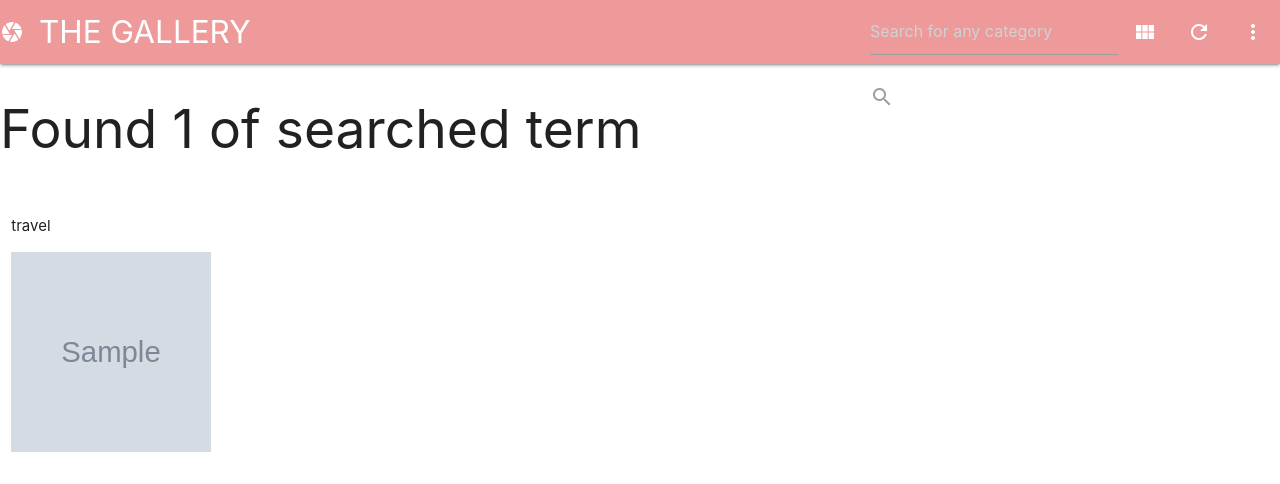
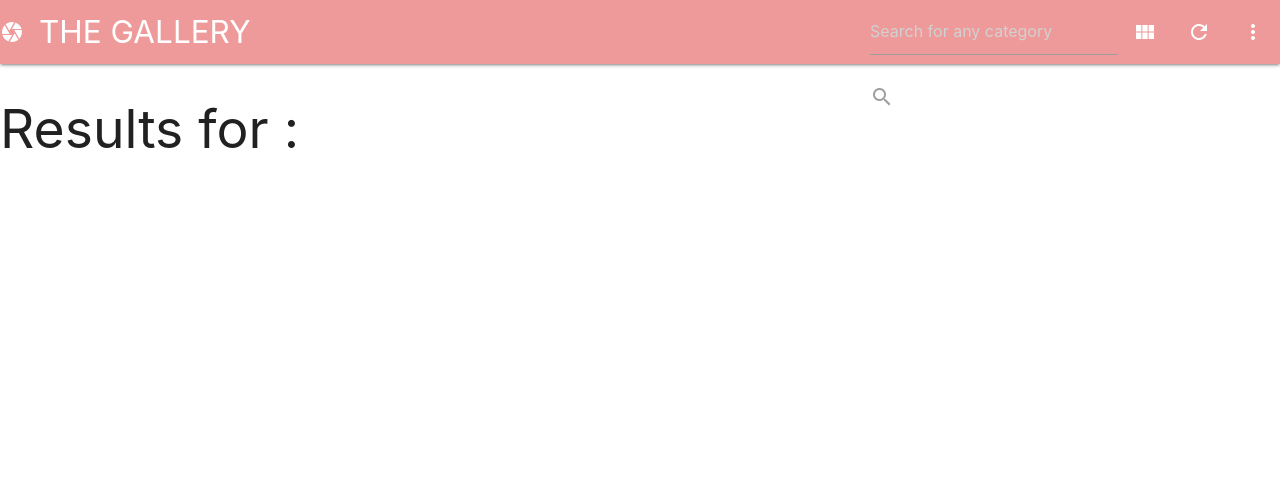
Before and after one commit to sokkyyy/sokkyyy-the-gallery, a Django app: template photos/templates/search.html in a window 1280 px wide. Shown: the top 484 px of the page. Run offline with Django 3.2, Linux system fonts and the light colour scheme; tables that the repository leaves empty hold one stand-in row (values such as "Sample post"); the template is opened without the code that fills it: values that come from a table or form of the project are taken from there, most other values are stand-ins (such as "Sample title", 1, 10 or a date in 2020); grey boxes marked "Sample" are stand-in pictures; parts of the project's set-up code (start-up, migrations or seed data) failed here and were passed over; some libraries are stand-ins or nearby versions.

Commit message:
Search feature added the app to allow users to search for different picture categories

```diff
--- a/photos/models.py
+++ b/photos/models.py
@@ -15,13 +15,20 @@ class Category(models.Model):
     IMAGE_CATEGORIES = (
         ('travel',"Travel"),
         ('food',"Food"),
-        ('places',"Places")
+        ('places',"Places"),
+        ('people','People'),
+        ('sports','Sports'),
     )
     category = models.CharField(max_length=20, choices=IMAGE_CATEGORIES)
 
     @classmethod
     def search_by_category(cls,category):
         category = cls.objects.filter(category =category)
+        return category
+
+    @classmethod
+    def find_category_id(cls,category):
+        category = cls.objects.filter(category=category)
         return category
 
     def __str__(self):
@@ -35,7 +42,7 @@ class Image(models.Model):
     location = models.ForeignKey(Location,on_delete=models.CASCADE, related_name='img_location')
 
     @classmethod
-    def search_images(cls,category):
+    def search_image(cls,category):
         images = cls.objects.filter(category = category)
         return images
 
--- a/photos/templates/navbar.html
+++ b/photos/templates/navbar.html
@@ -16,7 +16,7 @@
 
               <form role="search" action="{% url 'search' %}">
 
-                <input id="search" type="search" name="search" placeholder="Search for any category" required>
+                <input id="search" type="search" name="search" style="color: black;" placeholder="Search for any category" required>
                 <label class="label-icon" for="search"><i class="material-icons">search</i></label>
               </form>
 
--- a/photos/templates/search.html
+++ b/photos/templates/search.html
@@ -3,7 +3,7 @@
 {%block content%}
 <div class="row">
         {% if images %}
-          <h2>Found {{ images|length }} of searched term {{message}}</h2>
+          <h2>Results for {{message}}:</h2>
         {% else %}
           <h2> Found 0 articles for the search term {{message}}</h2>
         {% endif %}
@@ -13,10 +13,12 @@
 <div class="row">
         <div class="container carousel">
         {%for image in images%}
+        {%if image.category.category == message %}
         <div class="col s3">
-          <p>{{image.category.category}}</p>
+          <p>{{image.location.country.name}}</p>
             <img class="materialboxed" data-caption="{{image.name}}" src="{{image.image.url}}" height="200" width="200">
         </div>
+        {%endif%}
         {%empty%}
         <p>No images</p>
         {%endfor%}
--- a/photos/urls.py
+++ b/photos/urls.py
@@ -6,6 +6,7 @@ from django.conf import settings
 urlpatterns = [
     url("^$",views.home,name="home"),
     url('^search/', views.search,name='search'),
+    url()
 ]
 
 if settings.DEBUG:
--- a/photos/views.py
+++ b/photos/views.py
@@ -9,9 +9,9 @@ def home(request):
 
 def search(request):
     if 'search' in request.GET and request.GET['search']:
-        search_term = request.GET.get('search')
-        searched_images = Image.objects.all()
-        print(searched_images)
+        search_term = request.GET.get('search').lower()
+        category = Category.find_category_id(search_term)
+        searched_images = Image.search_image(category)
         message = f"{search_term}"
 
         return render(request, 'search.html',{"message":message, "images":searched_images})
```
Also changed, not shown: media/gallery/EC92m-VWwAA-d_R.jpeg (added), media/gallery/EEI1UAXVUAAlzWL_OcixIon.jpeg (added), media/gallery/EGksIUNWsAAev-L_Km90gir.jpeg (added), media/gallery/EGksJA6WoAEzD6C.jpeg (added), photos/migrations/0004_auto_20191107_1418.py (added), 1 other file.
